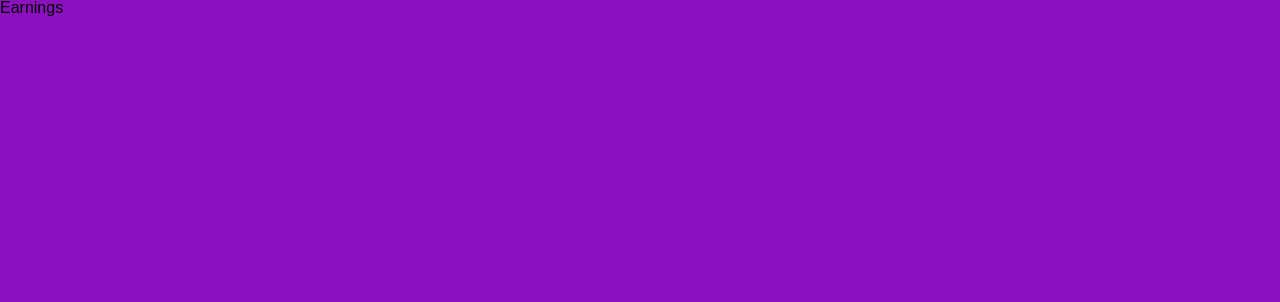
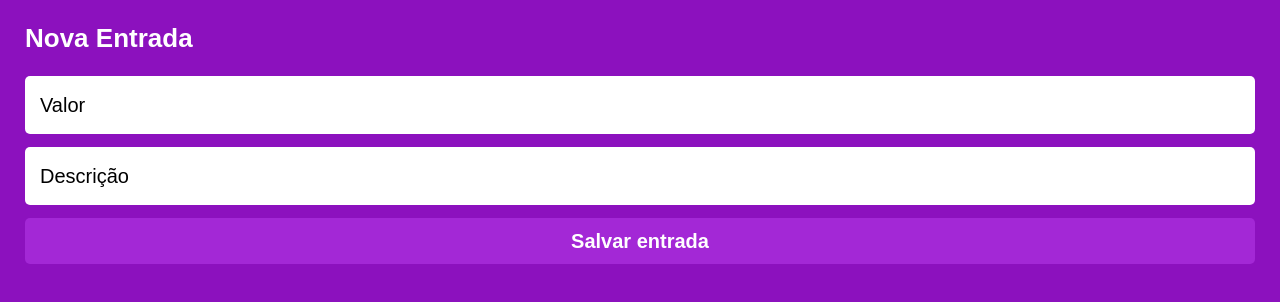
Before and after one commit to okitauehara/Projeto_14_MyWallet_Front, a React (Create React App) app: page /earnings in a window 1280 px wide. Shown: the top 302 px of the page. Built offline with nearby package versions, Linux system fonts and the light colour scheme.

Commit message:
Layout base de earnings finalizado

```diff
--- a/src/App.css
+++ b/src/App.css
@@ -58,4 +58,5 @@ body {
 	font-family: 'Raleway', sans-serif;
 	font-weight: 400;
 	background-color: #8c11be;
+	margin: 25px;
 }
--- a/src/components/pages/Earnings.js
+++ b/src/components/pages/Earnings.js
@@ -1,5 +1,48 @@
+import Input from "../shared/Input";
+import Button from "../shared/Button";
+import Form from "../shared/Form";
+import { useState } from "react";
+import PageTitle from "../shared/PageTitle";
+
 export default function Earnings() {
+
+    const [data, setData] = useState({ value: '', description: '' });
+
+    const handleChange = event => {
+        const { name, value } = event.target;
+        setData(prevState => ({
+            ...prevState,
+            [name]: value
+        }));
+    };
+
+    function submitEarnings(event) {
+        event.preventDefault();
+        // Conectar com back-end
+    }
+
     return (
-        <h1>Earnings</h1>
+        <>
+            <PageTitle>Nova Entrada</PageTitle>
+            <Form onSubmit={submitEarnings}>
+                <Input
+                    placeholder='Valor'
+                    type='text'
+                    name='value'
+                    required
+                    value={data.value}
+                    onChange={handleChange}
+                />
+                <Input
+                    placeholder='Descrição'
+                    type='text'
+                    name='description'
+                    required
+                    value={data.description}
+                    onChange={handleChange}
+                />
+                <Button>Salvar entrada</Button>
+            </Form>
+        </>
     );
 }
--- a/src/components/pages/Login.js
+++ b/src/components/pages/Login.js
@@ -1,7 +1,8 @@
 import Input from "../shared/Input";
 import Button from "../shared/Button";
 import Redirect from "../shared/Redirect";
-import { CenterPage, Logo, Form } from "../shared/LoginSignUp";
+import Form from "../shared/Form";
+import { CenterPage, Logo } from "../shared/LoginSignUp";
 import { useState } from "react";
 import { Link } from "react-router-dom";
 
--- a/src/components/pages/SignUp.js
+++ b/src/components/pages/SignUp.js
@@ -1,7 +1,8 @@
 import Input from "../shared/Input";
 import Button from "../shared/Button";
 import Redirect from "../shared/Redirect";
-import { CenterPage, Logo, Form } from "../shared/LoginSignUp";
+import Form from "../shared/Form";
+import { CenterPage, Logo } from "../shared/LoginSignUp";
 import { useState } from "react";
 import { Link } from "react-router-dom";
 
--- a/src/components/shared/Button.js
+++ b/src/components/shared/Button.js
@@ -1,15 +1,15 @@
 import styled from "styled-components";
 
-const Submit = styled.button`
+const Button = styled.button`
     font-family: 'Raleway', sans-serif;
     font-size: 20px;
     font-weight: 700;
     color: #ffffff;
-    width: calc(100% - 50px);
+    width: calc(100vw - 50px);
     height: 46px;
     border: none;
     border-radius: 5px;
     background-color: #a328d6;
 `;
 
-export default Submit;
+export default Button;
--- /dev/null
+++ b/src/components/shared/Form.js
@@ -0,0 +1,11 @@
+import styled from "styled-components";
+
+const Form = styled.form`
+    width: calc(100vw - 50px);
+    display: flex;
+    flex-direction: column;
+    justify-content: center;
+    align-items: center;
+`;
+
+export default Form;
--- a/src/components/shared/Input.js
+++ b/src/components/shared/Input.js
@@ -3,13 +3,13 @@ import styled from "styled-components";
 const Input = styled.input`
     font-family: 'Raleway', sans-serif;
     font-size: 20px;
-    width: calc(100% - 50px);
+    width: calc(100vw - 50px);
     height: 58px;
     border: none;
     border-radius: 5px;
     outline: none;
     padding-left: 15px;
-    margin: 0px 25px 13px 25px;
+    margin-bottom: 13px;
 
     &::placeholder {
         font-family: 'Raleway', sans-serif;
--- a/src/components/shared/LoginSignUp.js
+++ b/src/components/shared/LoginSignUp.js
@@ -1,7 +1,7 @@
 import styled from "styled-components";
 
 const CenterPage = styled.section`
-    height: 100vh;
+    height: calc(100vh - 50px);
     display: flex;
     flex-direction: column;
     justify-content: center;
@@ -15,16 +15,7 @@ const Logo = styled.h1`
     margin-bottom: 25px;
 `;
 
-const Form = styled.form`
-    width: 100vw;
-    display: flex;
-    flex-direction: column;
-    justify-content: center;
-    align-items: center;
-`;
-
 export {
     CenterPage,
-    Logo,
-    Form
+    Logo
 }
--- /dev/null
+++ b/src/components/shared/PageTitle.js
@@ -0,0 +1,10 @@
+import styled from "styled-components";
+
+const PageTitle = styled.h1`
+    font-size: 26px;
+    font-weight: 700;
+    color: #ffffff;
+    margin-bottom: 25px;
+`;
+
+export default PageTitle;
```
